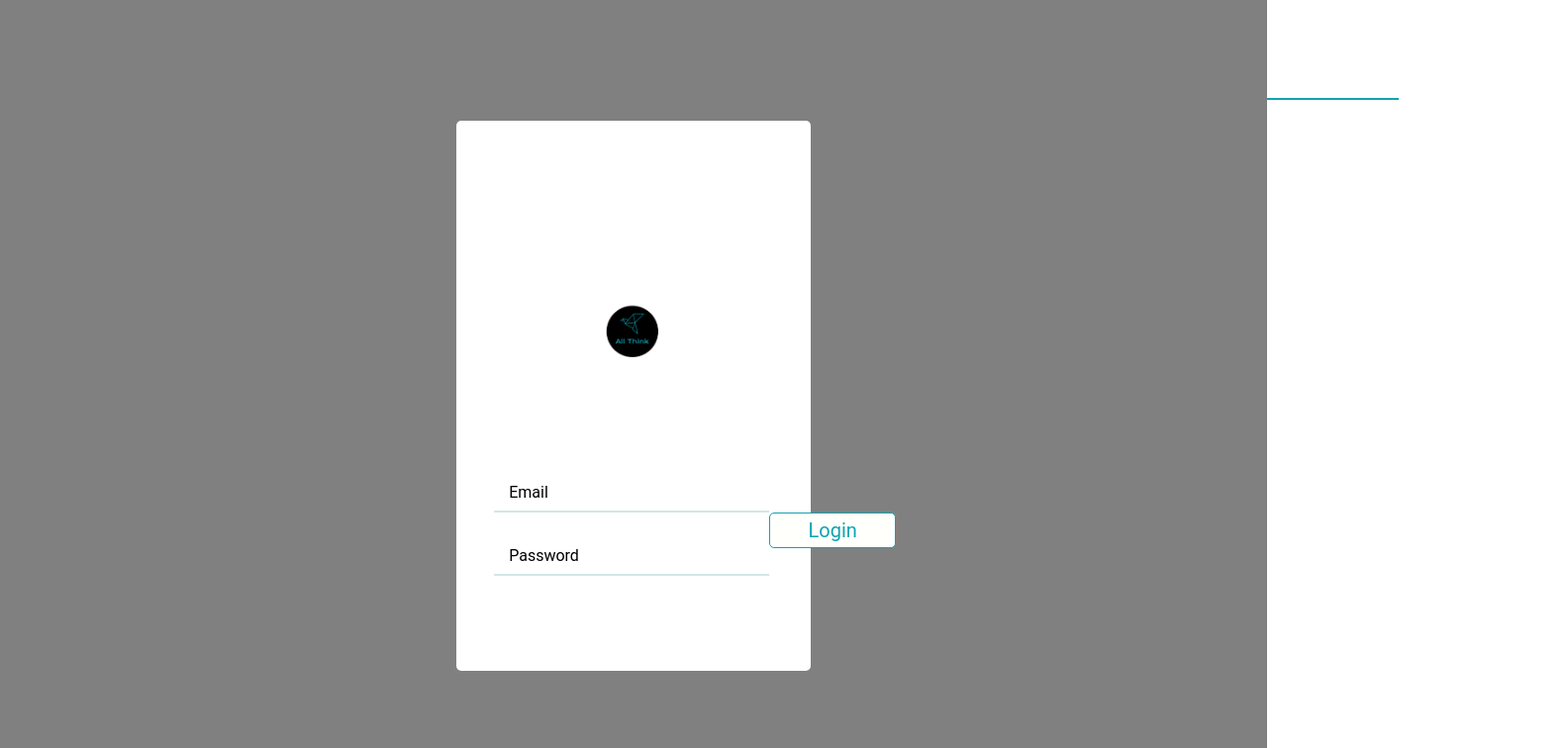
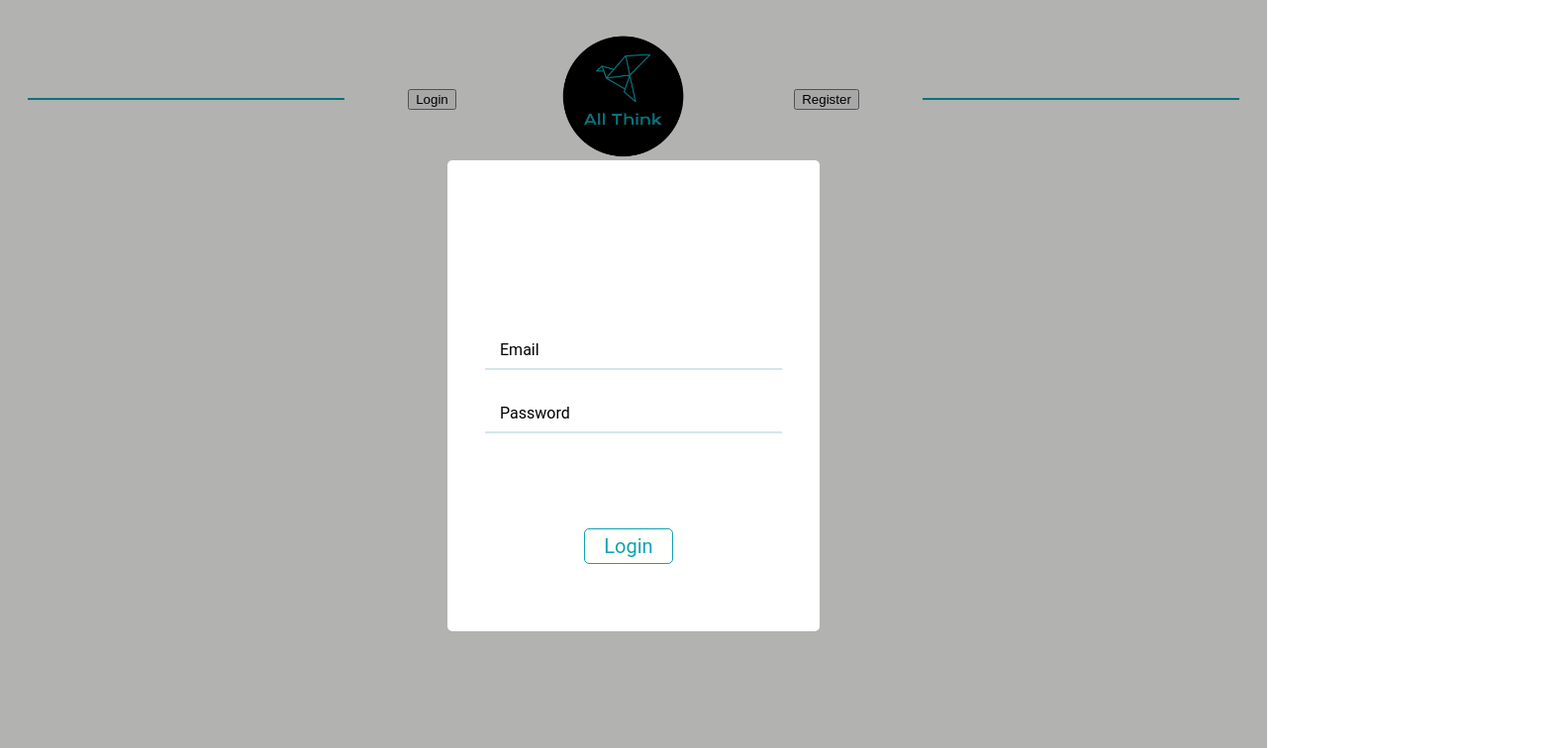
Before and after one commit to collab-suite/collab-suite, a React (Create React App) app: page / in a window 1280 px wide. Both pictures are taken after a click on the button "Login". Shown: the top 756 px of the page at 99% size, 1582 px wide, since content can reach past the window. Built offline with nearby package versions, Linux system fonts and the light colour scheme; a web font is replaced by a local one.

Commit message:
login styling

```diff
--- a/src/Components/Home/Home.js
+++ b/src/Components/Home/Home.js
@@ -18,14 +18,15 @@ function Home() {
         {modal?
             <div className="page" onClick={closeModal} >
                     <div className="page__demo" onClick={e => e.stopPropagation()}>
-                        <img className='login-logo' src={require('../../images/AllThinkLogo.png')} alt='' />
-                        <form>
+                        {/* <img className='login-logo' src={require('')} alt='' /> */}
+                        <form className='login-form'>
                             <label className="field a-field a-field_a1 page__field">
                                 <input
                                     className="field__input a-field__input"
                                     type="email"
                                     placeholder="e.g. PeterIsAwesome@gmail.com"
-                                    required={true} />
+                                    required={true}
+                                />
                                 <span className="a-field__label-wrap">
                                     <span className="a-field__label">Email</span>
                                 </span>
@@ -35,7 +36,8 @@ function Home() {
                                     className="field__input a-field__input"
                                     placeholder="e.g. Keep it secret, keep it safe"
                                     required={true}
-                                    type="password" />
+                                    type="password"
+                                />
                                 <span className="a-field__label-wrap">
                                     <span className="a-field__label">Password</span>
                                 </span>
--- a/src/Components/LoginModal/LoginModal.css
+++ b/src/Components/LoginModal/LoginModal.css
@@ -4,10 +4,6 @@
 
 .login-logo {
   transform: scale(.25);
-  /* position: absolute; */
-  /* margin-top: -23vh;
-  margin-left: auto;
-  margin-right: auto; */
   display: block;
 }
 
@@ -22,10 +18,11 @@
   padding: 5px 10px;
   border: solid #0FA3B1 1.5px;
   text-decoration: none;
-  width: 10%;
-  position: absolute;
-  /* margin: 24vh 9vh 10vh 12vh; */
   outline: none;
+  margin-top: 12vh;
+  margin-left: 100px;
+  margin-bottom: -10vh;
+  width: 30%
 }
 
 .login-modal-btn:hover {
@@ -36,15 +33,15 @@
 }
 
 .page {
-  background: gray;
+  background: rgba(0, 0, 0, 0.3);
   height: 100vh;
   width: 100vw;
   display: flex;
   align-items: center;
   justify-content: center;
-  position: absolute;
+  position: fixed;
   top: 0;
-  z-index: 999;
+  z-index: 10;
 }
 
 .page__demo {
@@ -52,11 +49,18 @@
   justify-content: center;
   /* align-items: center; */
   flex-direction: column;
-  height: 60vh;
-  width: 22vw;
+  height: 400px;
+  width: 300px;
   background: #fff;
   padding: 3%;
   border-radius: 5px;
+}
+
+.login-form {
+  display: flex;
+  /* align-items: center; */
+  justify-content: center;
+  flex-direction: column;
 }
 
 .a-field__label {
@@ -77,7 +81,7 @@
   -moz-appearance: none;
 
   font-family: inherit;
-  font-size: 1em;
+  font-size: 1rem;
   margin-top: 1vh;
 }
 
--- a/src/Components/NavBar/NavBarStyles.js
+++ b/src/Components/NavBar/NavBarStyles.js
@@ -1,12 +1,12 @@
 import styled from 'styled-components'
 
 export const NavBarHeader = styled.div`
-    width: 100%;
+    width: 100vw;
     height: 200px;
     background: #fffffc;
     display: flex;
     justify-content: center;
-    align-items: center;
+    // align-items: center;
 `
 export const NavBarOrganizer = styled.div`
     display: flex;
@@ -71,16 +71,16 @@ export const NavButtonTwo = styled.button`
 
 export const LineBeforeOne = styled.div`
     height: 2px;
-    width: 30rem;
+    width: 20rem;
     background: #0FA3B1;
-    margin-right: 100px;
+    margin-right: 5vw;
 `
 
 export const LineAfterOne = styled.div`
     height: 2px;
-    width: 30rem;
+    width: 20rem;
     background: #0FA3B1;
-    margin-left: 100px;
+    margin-left: 5vw;
 `
 
 export const LineBeforeTwo = styled.div`
```
